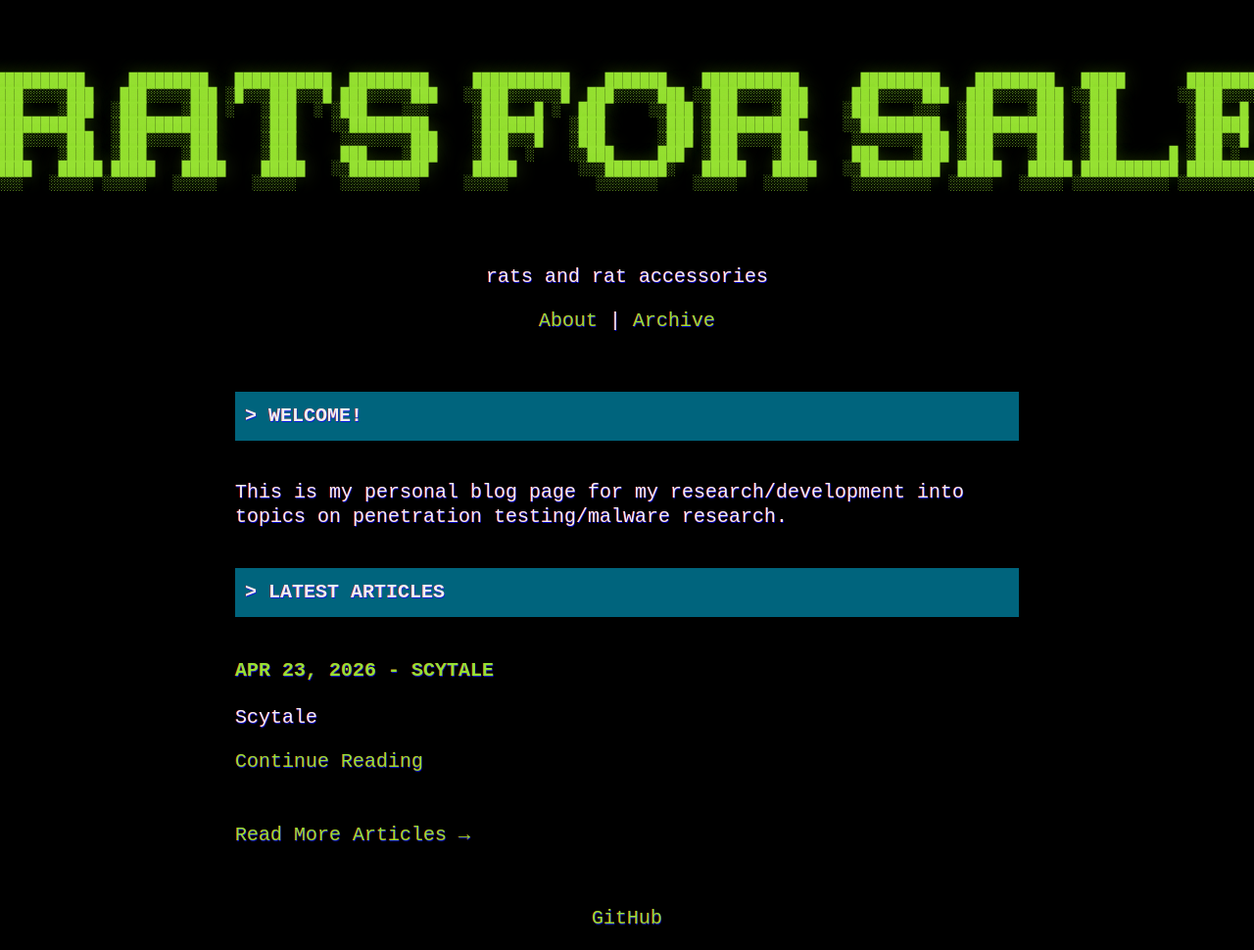
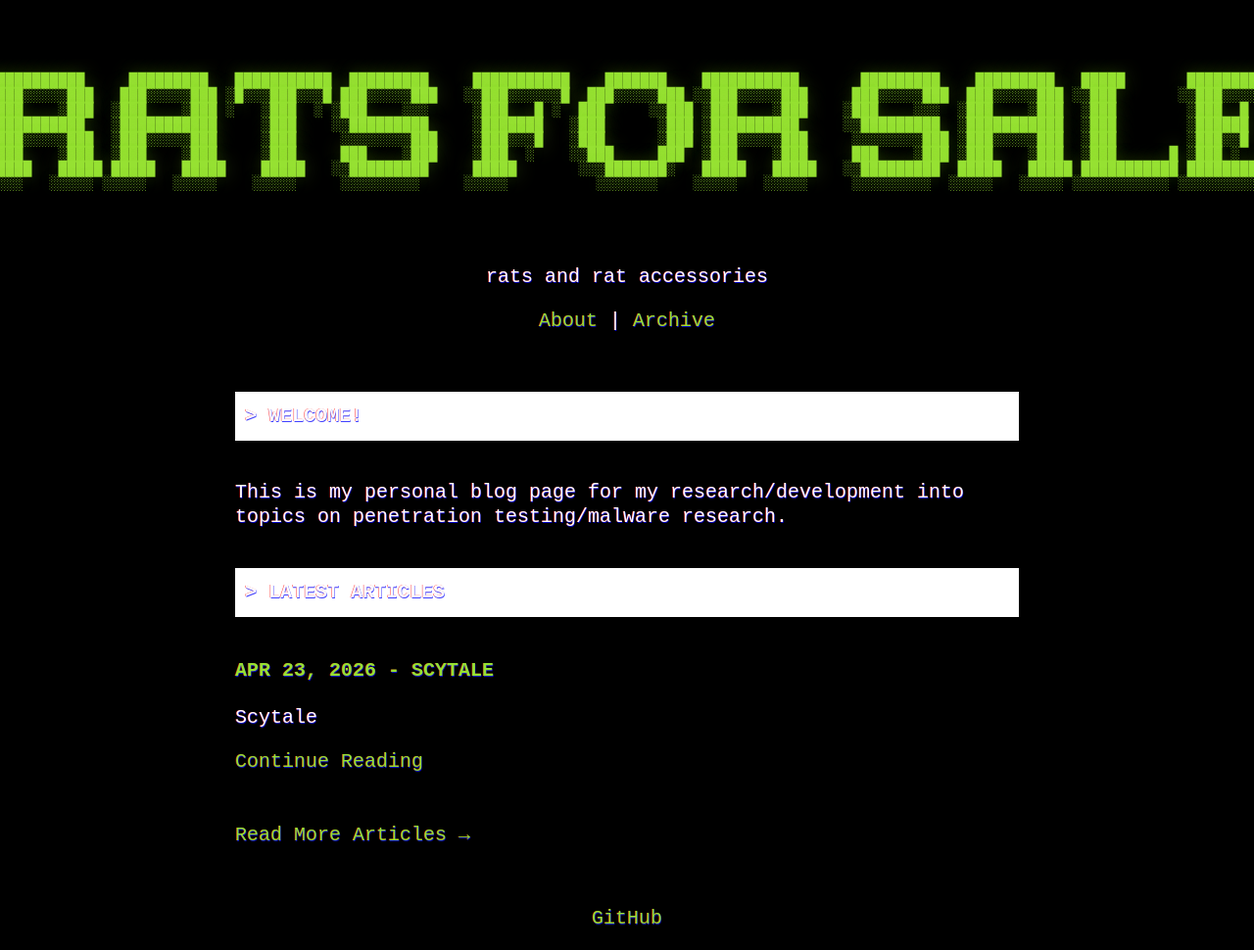
Before and after one commit to absolute-rat/absolute-rat.github.io, a Jekyll site: the page built from index.html, in a window 1280 px wide. Shown: the whole page at 98% size. Built offline with Jekyll 4.4.1, drawn with Linux system fonts in a browser that asks for light colours.

Commit message:
Update main.scss

```diff
--- a/_sass/main.scss
+++ b/_sass/main.scss
@@ -4,9 +4,9 @@
 
 :root {
   --background-color: rgb(0, 0, 0);
-  --foreground-color: rgb(0, 100, 125);
+  --foreground-color: rgb(255, 255, 255);
   --foreground-color-transparent: rgba(0, 100, 125, 0.50);
-  --text-color: rgb(240, 240, 240);
+  --text-color: rgb(255, 255, 255);
   --link-color: rgb(150, 225, 50);
   --link-color-transparent: rgba(150, 225, 50, 0.25);
   --success-color: rgb(150, 225, 50);
```
